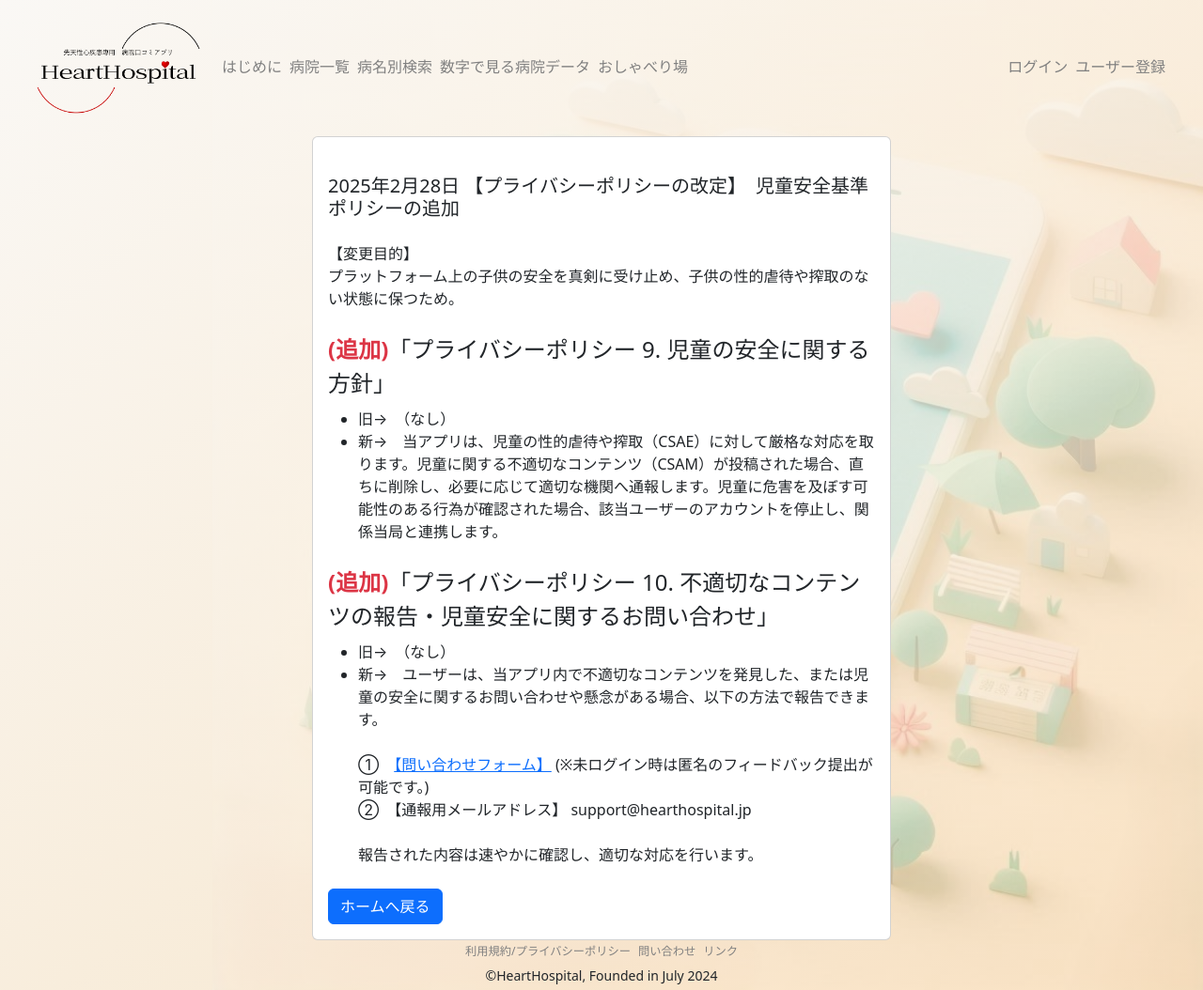
After one commit to UphoneJP/hearthospital-server-bedrock, a Node project: template views/whatsNew/changePolicy04.ejs in a window 1280 px wide. The commit adds this page. Shown: the whole page at 94% size. Run offline with Node 20 templates, Linux system fonts and the light colour scheme; the template is opened without the code that fills it, so the values that code supplies are empty; some libraries are stand-ins or nearby versions.

Commit message:
児童の性的虐待や搾取（CSAE）対策を追記

```diff
--- a/routes/whatsNew.js
+++ b/routes/whatsNew.js
@@ -1,6 +1,9 @@
 const express = require('express');
 const router = express.Router({mergeParams : true});
 
+router.get('/changePolicy04', (req, res)=>{
+  res.render('whatsNew/changePolicy04');
+})
 router.get('/changePolicy03', (req, res)=>{
   res.render('whatsNew/changePolicy03');
 })
--- /dev/null
+++ b/views/whatsNew/changePolicy04.ejs
@@ -0,0 +1,39 @@
+<% layout('layouts/boilerplate') %>
+
+<div class="row">
+    <div class="col-md-6 offset-md-3">
+        <div class="card">
+            <div class="card-body">
+                <h5 class="card-title my-4">
+                    2025年2月28日 【プライバシーポリシーの改定】　児童安全基準ポリシーの追加
+                </h5>
+                <p class="card-text">
+                    <p>【変更目的】<br>プラットフォーム上の子供の安全を真剣に受け止め、子供の性的虐待や搾取のない状態に保つため。</p>
+                    <legend class="mt-2"><b class="text-danger">(追加)</b>「プライバシーポリシー 9. 児童の安全に関する方針」</legend>
+                    <ul>
+                        <li>
+                            旧→　（なし）
+                        </li>
+                        <li class="mb-4">
+                            新→　当アプリは、児童の性的虐待や搾取（CSAE）に対して厳格な対応を取ります。児童に関する不適切なコンテンツ（CSAM）が投稿された場合、直ちに削除し、必要に応じて適切な機関へ通報します。児童に危害を及ぼす可能性のある行為が確認された場合、該当ユーザーのアカウントを停止し、関係当局と連携します。
+                        </li>
+                    </ul>
+                    <legend><b class="text-danger">(追加)</b>「プライバシーポリシー 10. 不適切なコンテンツの報告・児童安全に関するお問い合わせ」</legend>
+                    <ul>
+                        <li>
+                            旧→　（なし）
+                        </li>
+                        <li class="mb-4">
+                            新→　ユーザーは、当アプリ内で不適切なコンテンツを発見した、または児童の安全に関するお問い合わせや懸念がある場合、以下の方法で報告できます。<br><br>
+                            ①　<a href="/form">【問い合わせフォーム】</a>  (※未ログイン時は匿名のフィードバック提出が可能です。)<br>
+                            ②　【通報用メールアドレス】 support@hearthospital.jp<br><br>
+                            報告された内容は速やかに確認し、適切な対応を行います。
+                        </li>
+                    </ul>
+                </p>
+                <a href="/" class="btn btn-primary">ホームへ戻る</a>
+            </div>
+          </div>
+
+    </div>
+</div>
```
Also changed, not shown: views/main/whatsNew.ejs (+8 -0 lines).
